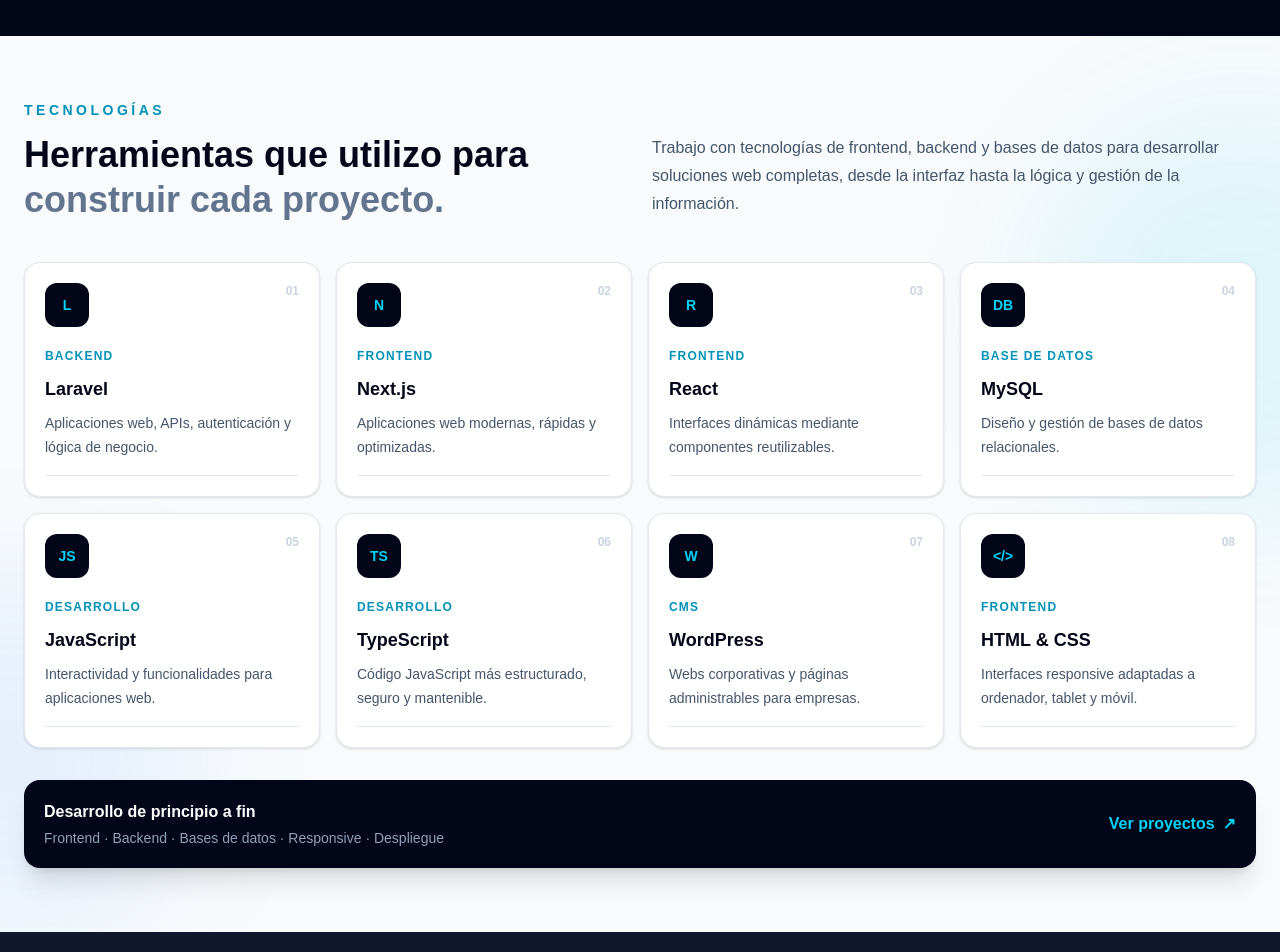
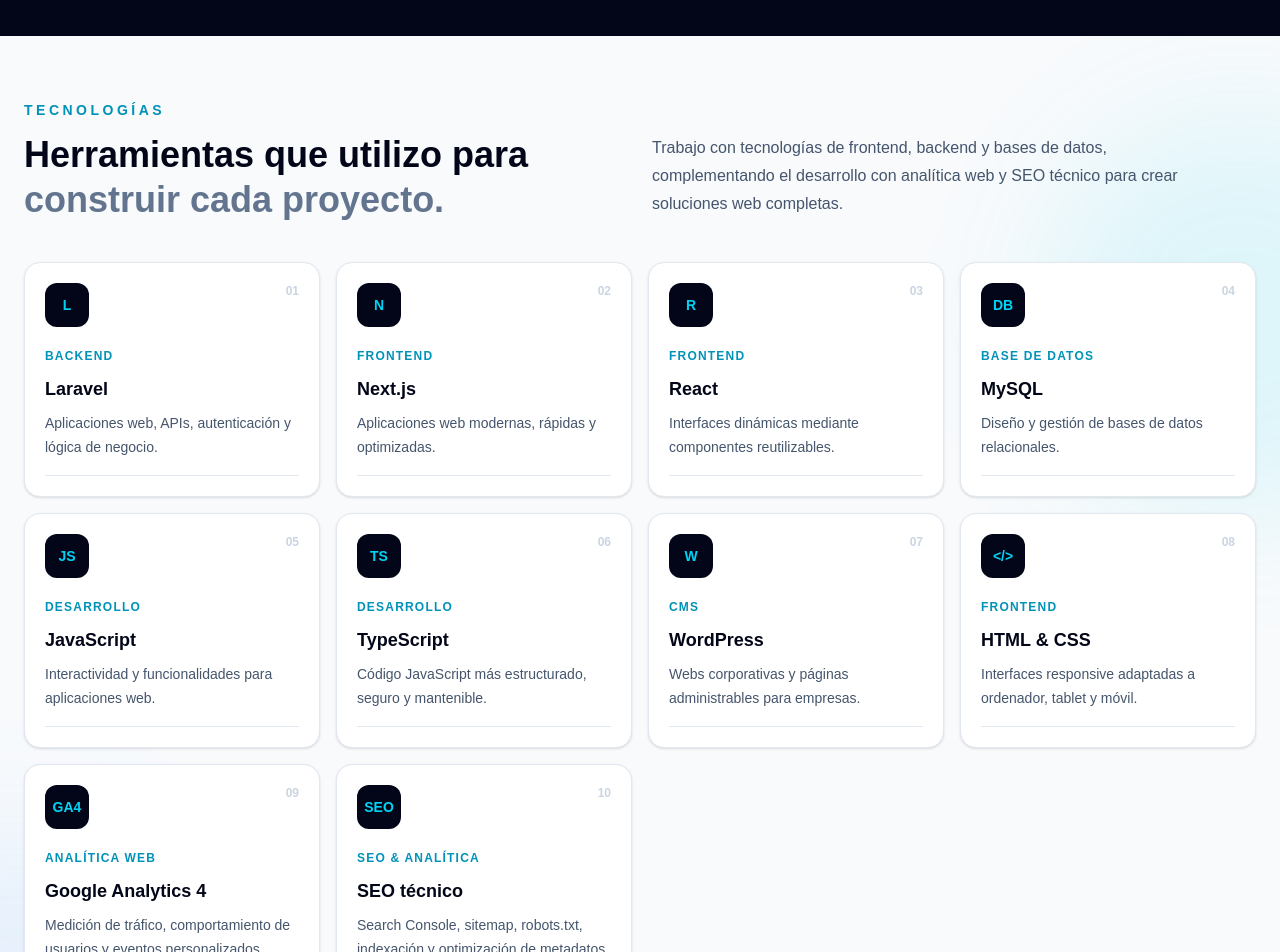
Before and after one commit to sergioyecla59/Portfolio, a Next.js app: page / in a window 1280 px wide. Shown: the part 3320-4272 px from the top of the page. Built offline with nearby package versions, Linux system fonts and the light colour scheme.

Commit message:
Actualizar tecnologías con Analytics y SEO técnico

```diff
--- a/src/components/Technologies.tsx
+++ b/src/components/Technologies.tsx
@@ -47,6 +47,20 @@
     description: "Interfaces responsive adaptadas a ordenador, tablet y móvil.",
     icon: "</>",
   },
+  {
+    name: "Google Analytics 4",
+    category: "Analítica web",
+    description:
+      "Medición de tráfico, comportamiento de usuarios y eventos personalizados.",
+    icon: "GA4",
+  },
+  {
+    name: "SEO técnico",
+    category: "SEO & Analítica",
+    description:
+      "Search Console, sitemap, robots.txt, indexación y optimización de metadatos.",
+    icon: "SEO",
+  },
 ];
 
 export default function Technologies() {
@@ -64,7 +78,6 @@
 
         <div className="absolute -left-40 bottom-0 h-[350px] w-[350px] rounded-full bg-blue-400/10 blur-3xl" />
       </div>
-
 
       <div className="relative mx-auto max-w-7xl px-6">
 
@@ -92,21 +105,19 @@
 
           </div>
 
-
           <div className="lg:pb-1">
 
             <p className="max-w-xl text-base leading-7 text-slate-600">
 
-              Trabajo con tecnologías de frontend, backend y bases de datos
-              para desarrollar soluciones web completas, desde la interfaz
-              hasta la lógica y gestión de la información.
+              Trabajo con tecnologías de frontend, backend y bases de datos,
+              complementando el desarrollo con analítica web y SEO técnico
+              para crear soluciones web completas.
 
             </p>
 
           </div>
 
         </div>
-
 
         {/* ==================================================
             GRID DE TECNOLOGÍAS
@@ -127,7 +138,6 @@
                 {String(index + 1).padStart(2, "0")}
               </span>
 
-
               {/* ICONO */}
 
               <div className="mb-4 flex h-11 w-11 items-center justify-center rounded-xl bg-slate-950 text-sm font-bold text-cyan-400 transition duration-300 group-hover:bg-cyan-400 group-hover:text-slate-950">
@@ -135,7 +145,6 @@
                 {technology.icon}
 
               </div>
-
 
               {/* CATEGORÍA */}
 
@@ -145,7 +154,6 @@
 
               </span>
 
-
               {/* NOMBRE */}
 
               <h3 className="mt-2 text-lg font-bold text-slate-950">
@@ -154,7 +162,6 @@
 
               </h3>
 
-
               {/* DESCRIPCIÓN */}
 
               <p className="mt-2 text-sm leading-6 text-slate-600">
@@ -162,7 +169,6 @@
                 {technology.description}
 
               </p>
-
 
               {/* LÍNEA INFERIOR */}
 
@@ -178,7 +184,6 @@
 
         </div>
 
-
         {/* ==================================================
             BLOQUE INFERIOR
         ================================================== */}
@@ -192,11 +197,10 @@
             </p>
 
             <p className="mt-1 text-sm text-slate-400">
-              Frontend · Backend · Bases de datos · Responsive · Despliegue
+              Frontend · Backend · Bases de datos · Analítica · SEO técnico · Despliegue
             </p>
 
           </div>
-
 
           <a
             href="#proyectos"
```
